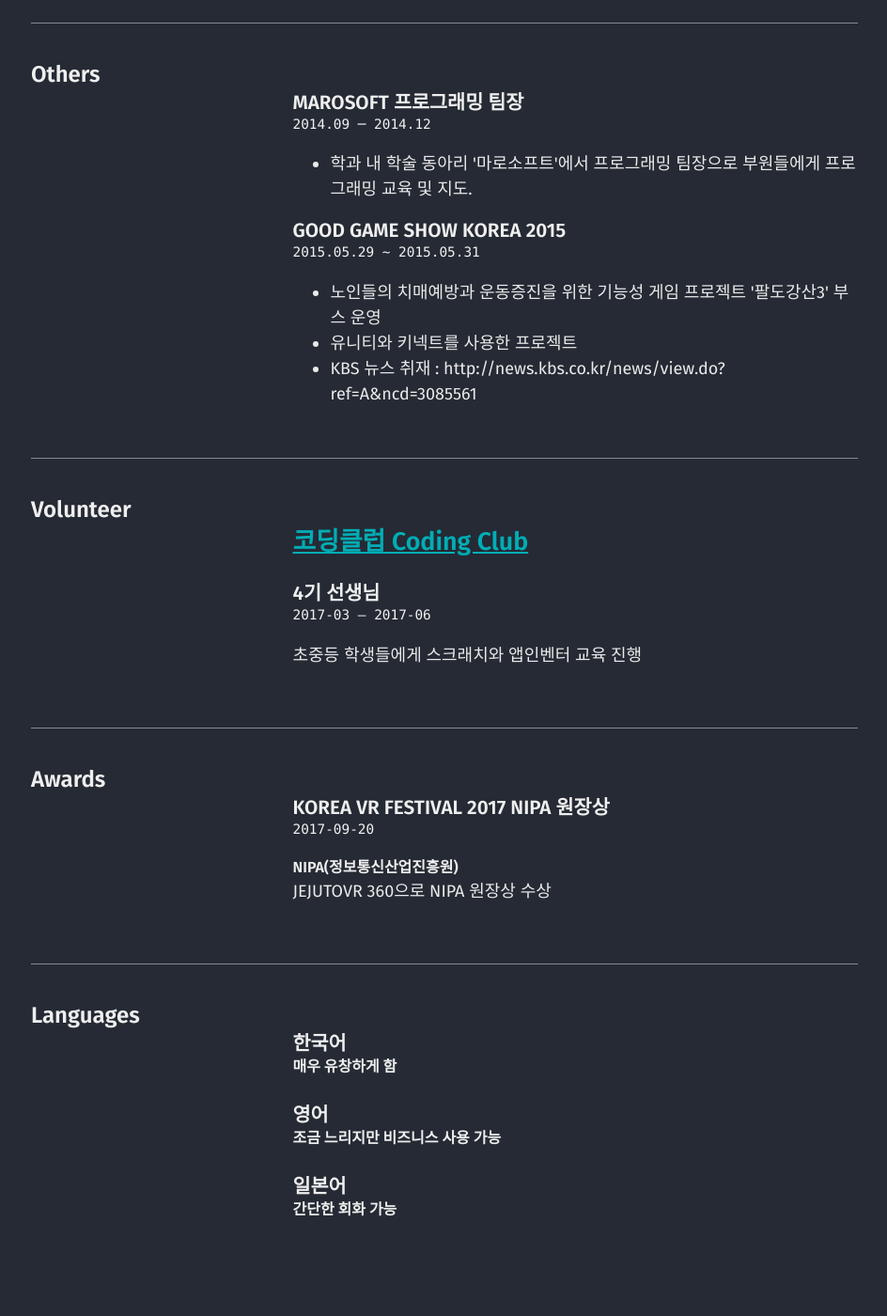
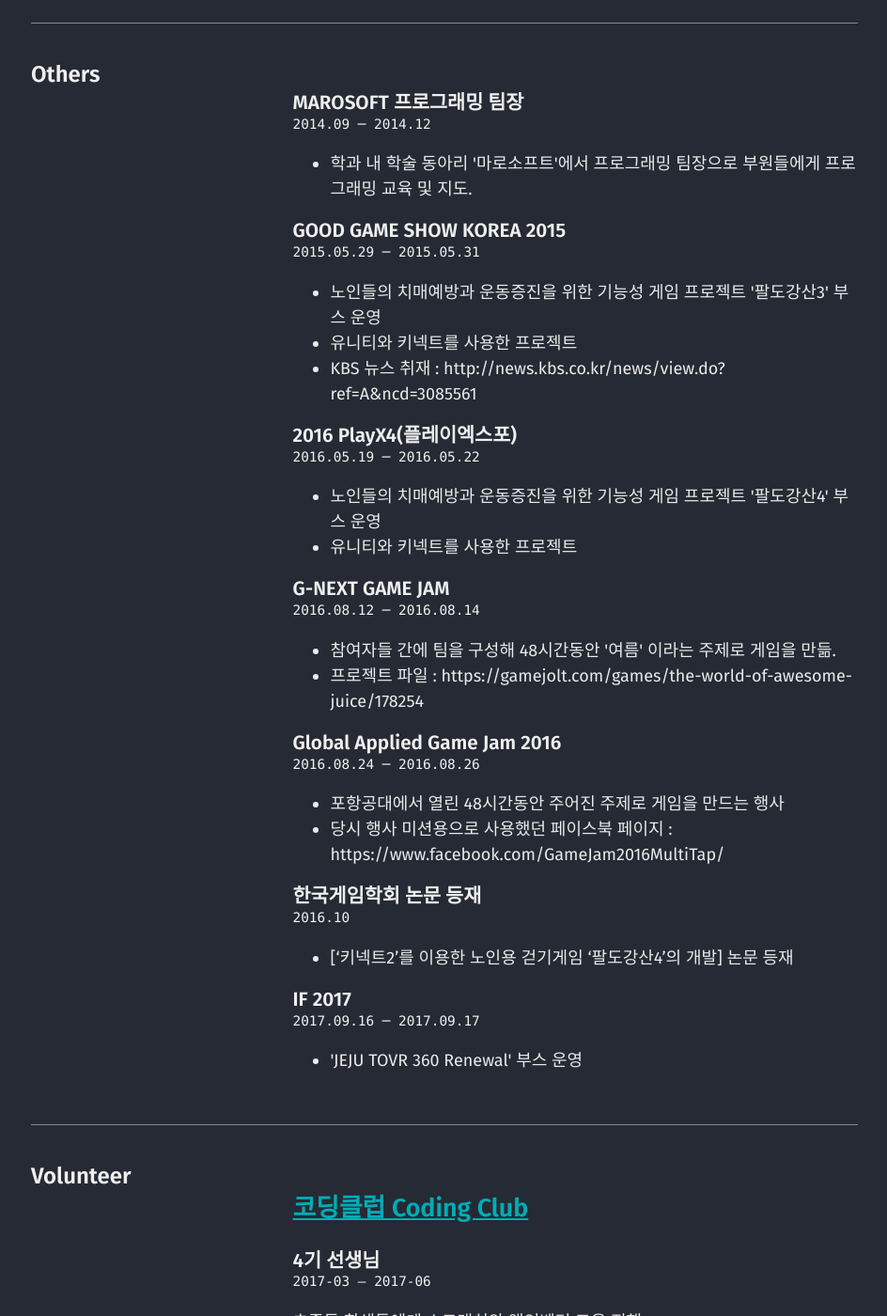
Before and after one commit to mmistakes/jekyll-theme-basically-basic, a Jekyll site: the page built from cv.md, in a window 1280 px wide and 1400 px high, scrolled down 2218 px. Shown: the whole window at 94% size, without its empty margins (39-983 px from the left). Built offline with Jekyll 4.4.1, drawn with Linux system fonts in a browser that asks for light colours; some of the changed text lies outside the part shown.

Commit message:
update cv

```diff
--- a/_data/cv.json
+++ b/_data/cv.json
@@ -185,12 +185,50 @@
     },
     {
       "title": "GOOD GAME SHOW KOREA 2015",
-      "date": "2015.05.29 ~ 2015.05.31",
+      "date": "2015.05.29 ─ 2015.05.31",
       "highlights": [
         "노인들의 치매예방과 운동증진을 위한 기능성 게임 프로젝트 '팔도강산3' 부스 운영",
         "유니티와 키넥트를 사용한 프로젝트",
         "KBS 뉴스 취재 : http://news.kbs.co.kr/news/view.do?ref=A&ncd=3085561"
       ]
+    },
+    {
+      "title": "2016 PlayX4(플레이엑스포)",
+      "date": "2016.05.19 ─ 2016.05.22",
+      "highlights": [
+        "노인들의 치매예방과 운동증진을 위한 기능성 게임 프로젝트 '팔도강산4' 부스 운영",
+        "유니티와 키넥트를 사용한 프로젝트"
+      ]
+    },
+    {
+      "title": "G-NEXT GAME JAM",
+      "date": "2016.08.12 ─ 2016.08.14",
+      "highlights": [
+        "참여자들 간에 팀을 구성해 48시간동안 '여름' 이라는 주제로 게임을 만듦.",
+        "프로젝트 파일 : https://gamejolt.com/games/the-world-of-awesome-juice/178254"
+      ]
+    },
+    {
+      "title": "Global Applied Game Jam 2016",
+      "date": "2016.08.24 ─ 2016.08.26",
+      "highlights": [
+        "포항공대에서 열린 48시간동안 주어진 주제로 게임을 만드는 행사",
+        "당시 행사 미션용으로 사용했던 페이스북 페이지 : https://www.facebook.com/GameJam2016MultiTap/"
+      ]
+    },
+    {
+      "title": "한국게임학회 논문 등재",
+      "date": "2016.10",
+      "highlights": [
+        "[‘키넥트2’를 이용한 노인용 걷기게임 ‘팔도강산4’의 개발] 논문 등재"
+      ]
+    },
+    {
+      "title": "IF 2017",
+      "date": "2017.09.16 ─ 2017.09.17",
+      "highlights": [
+        "'JEJU TOVR 360 Renewal' 부스 운영"
+      ]
     }
   ]
 }
--- a/_layouts/cv.html
+++ b/_layouts/cv.html
@@ -11,8 +11,8 @@ layout: default
     <div>
       <div class="entries">
         {% include cv/basics.html %}
+        {% include cv/work.html %}
         {% include cv/skills.html %}
-        {% include cv/work.html %}
         {% include cv/education.html %}
         {% include cv/interests.html %}
         {% include cv/volunteer.html %}
```
